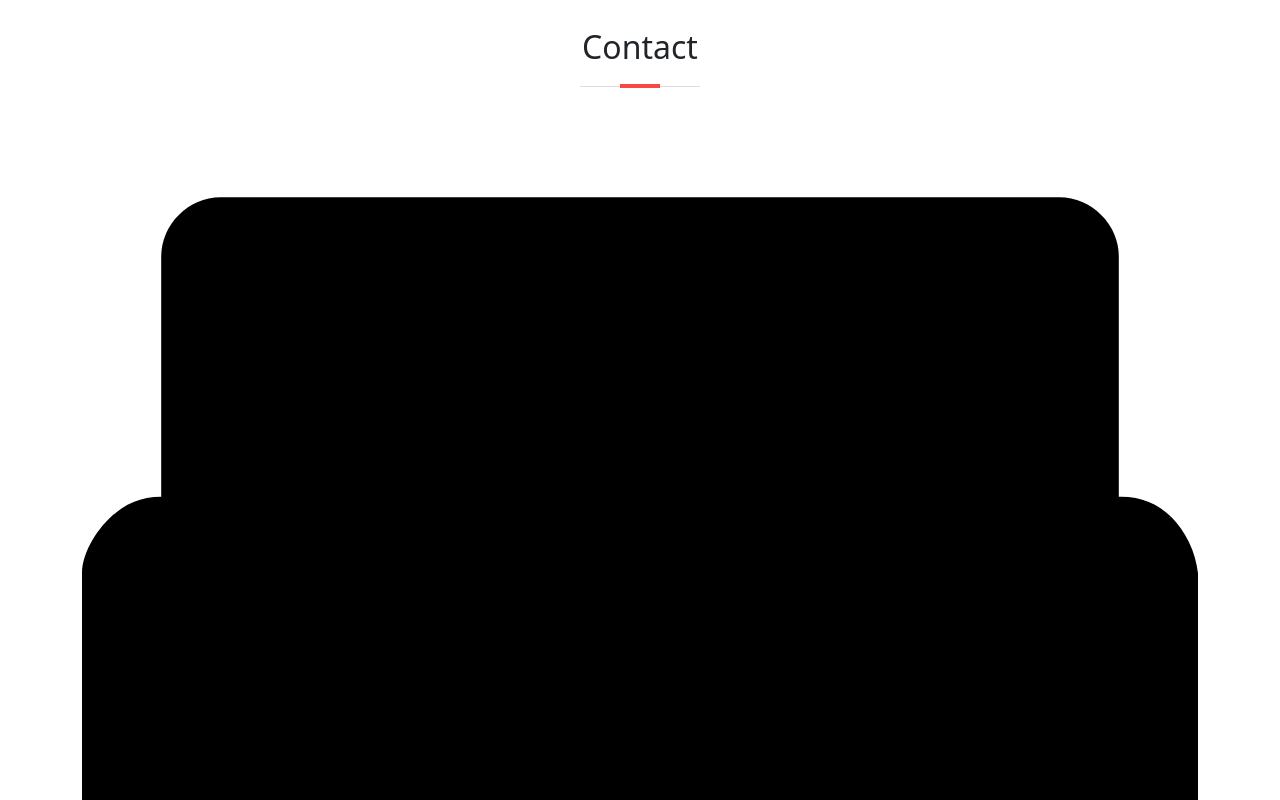
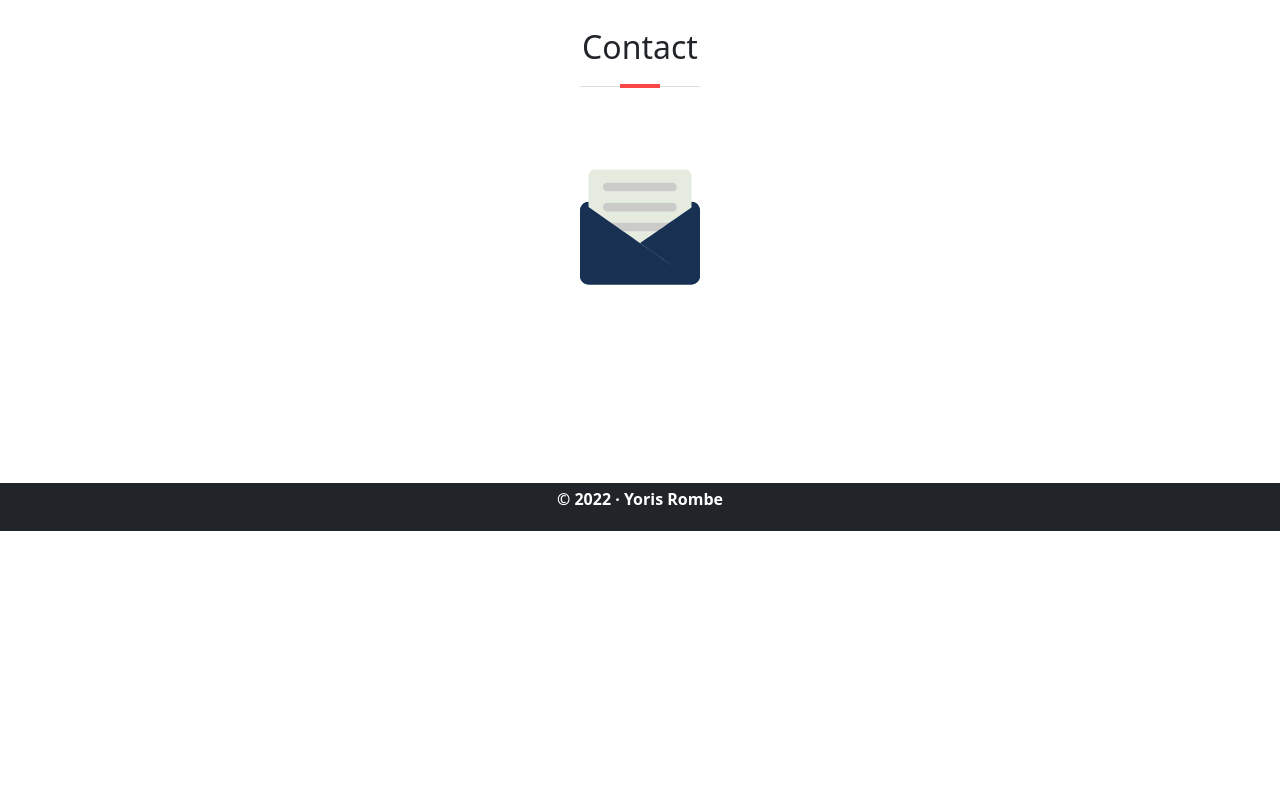
Before and after one commit to Yoris95/Personal-portofolio, a plain HTML site: page index.html in a window 1280 px wide. Shown: the part 2420-3220 px from the top of the page. After the commit the page ends 2951 px from the top, so only its background shows below. Drawn offline with nearby package versions, Linux system fonts and the light colour scheme; a script that the page names is missing.

Commit message:
Update style.css

```diff
--- a/style.css
+++ b/style.css
@@ -100,3 +100,27 @@ section h2::after {
   background-color: #f84744;
   left: calc(50% - 20px);
 }
+
+.emailme {
+	display: -webkit-box;
+	display: -ms-flexbox;
+	display: flex;
+	height: 25vh;
+	-webkit-box-align: bottom;
+	    -ms-flex-align: bottom;
+	        align-items: bottom;
+	-webkit-box-pack: center;
+	    -ms-flex-pack: center;
+	        justify-content: center;
+}
+
+	.st0{fill:#183153;}
+	.st1{fill:#E6EBE0;}
+	.st2{fill:#CBCCCA;}
+	.st3{fill:#183153;}
+	.st4{fill:#183153;}
+
+#mail-icon {
+	width: 120px;
+	cursor: pointer;
+}
```
